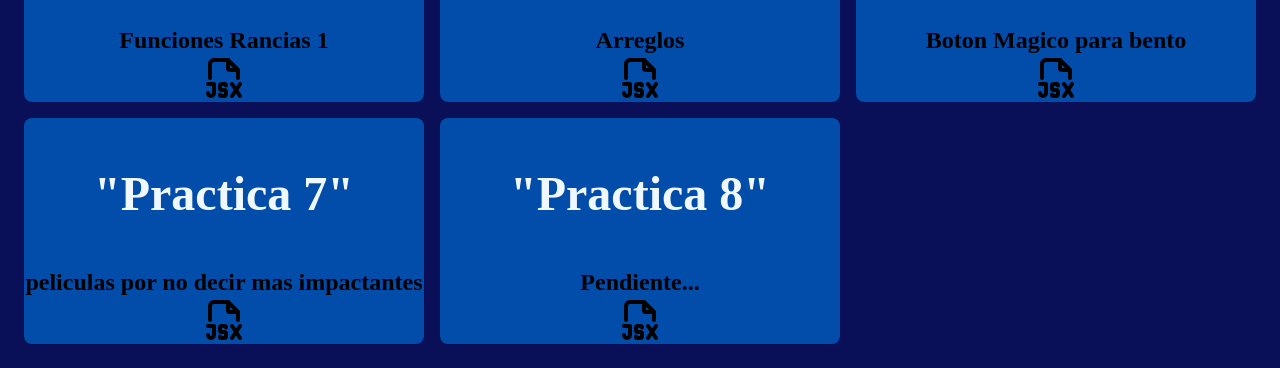
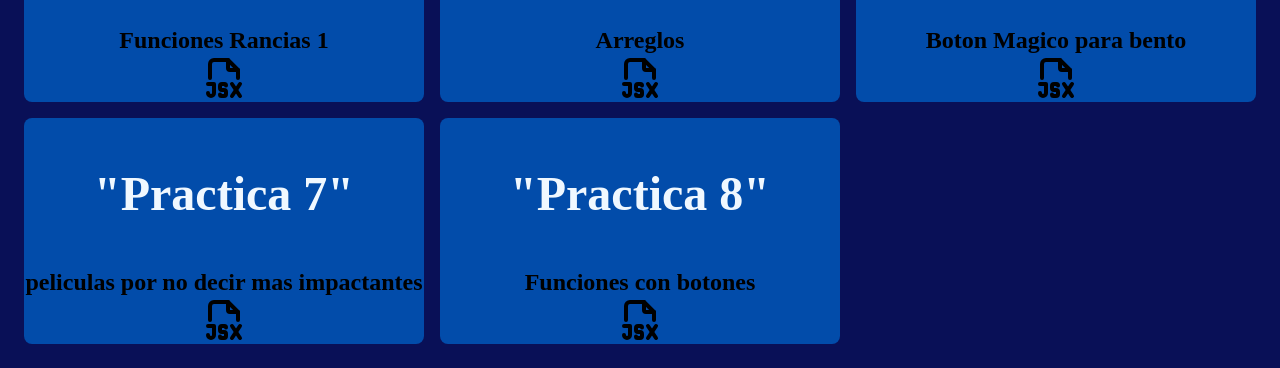
Before and after one commit to IramMcFly/unidad3-BallesterosMorales, a plain HTML site: page index.html in a window 1280 px wide. Shown: the part 637-1005 px from the top of the page. Drawn offline with Linux system fonts and the light colour scheme.

Commit message:
actualizacion

```diff
--- a/index.html
+++ b/index.html
@@ -188,10 +188,11 @@
             </div>
 
         </a>
-        <!--  practica 7 -->
+
+        <a href="practicas/p8.html">
             <div class="grid grid8">
                 <h3>"Practica 8"</h3>
-            <p>Pendiente...</p>
+                <p>Funciones con botones</p>
                 <svg xmlns="http://www.w3.org/2000/svg" width="24" height="24" viewBox="0 0 24 24" fill="none"
                     stroke="currentColor" stroke-width="2" stroke-linecap="round" stroke-linejoin="round"
                     class="icon icon-tabler icons-tabler-outline icon-tabler-file-type-jsx">
@@ -212,6 +213,8 @@
                 <path d="M12.5 4.5l1.5 3.5" />
                 </svg>
             </div>
+        </a>
+
     </div>
     </div>
 
```
Also changed, not shown: practicas/p8.html (+2 -2 lines). Lines whose indentation alone changed are shown as unchanged.
